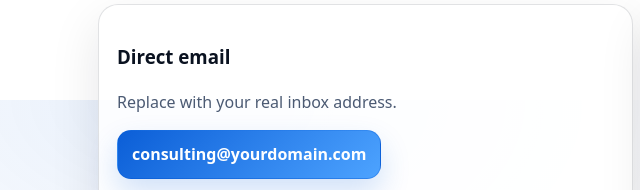
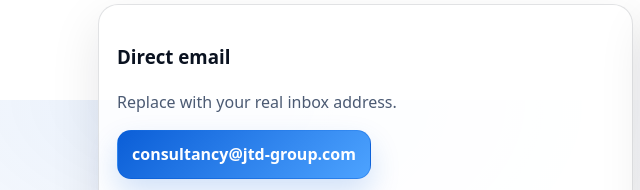
Before and after one commit to JTD-Group/oilfieldconsultancy.github.io, a website: page public/index.html in a window 1280 px wide. Shown: the part 3900-4090 px from the top of the page, 0-640 px from the left. Drawn offline with Linux system fonts and the light colour scheme.

Commit message:
Update index.html

```diff
--- a/public/index.html
+++ b/public/index.html
@@ -290,8 +290,8 @@
             <p class="muted">Replace with your real inbox address.</p>
 
             <a class="btn btn-primary"
-               href="mailto:consulting@yourdomain.com?subject=Consulting%20Inquiry&body=Hi%20—%20I%27d%20like%20to%20discuss%20a%20project%20scope.%0A%0ACompany%3A%0ALocation%3A%0AScope%3A%0ATimeline%3A%0A">
-              consulting@yourdomain.com
+               href="mailto:consultancy@jtd-group.com?subject=Consulting%20Inquiry&body=Hi%20—%20I%27d%20like%20to%20discuss%20a%20project%20scope.%0A%0ACompany%3A%0ALocation%3A%0AScope%3A%0ATimeline%3A%0A">
+              consultancy@jtd-group.com
             </a>
 
             <div class="contact-lines">
```
